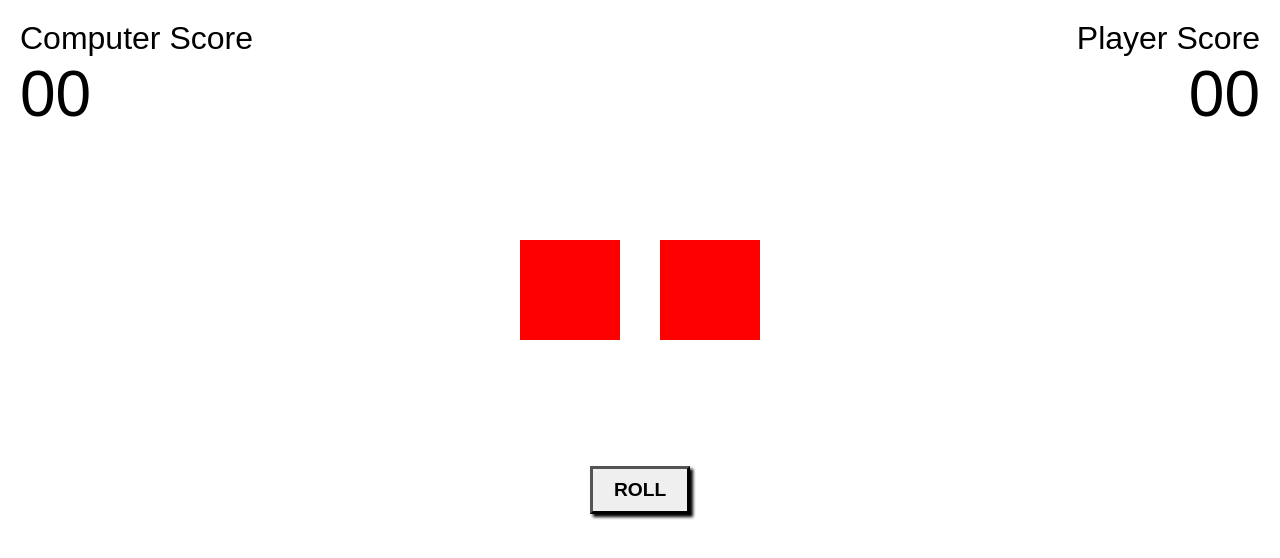
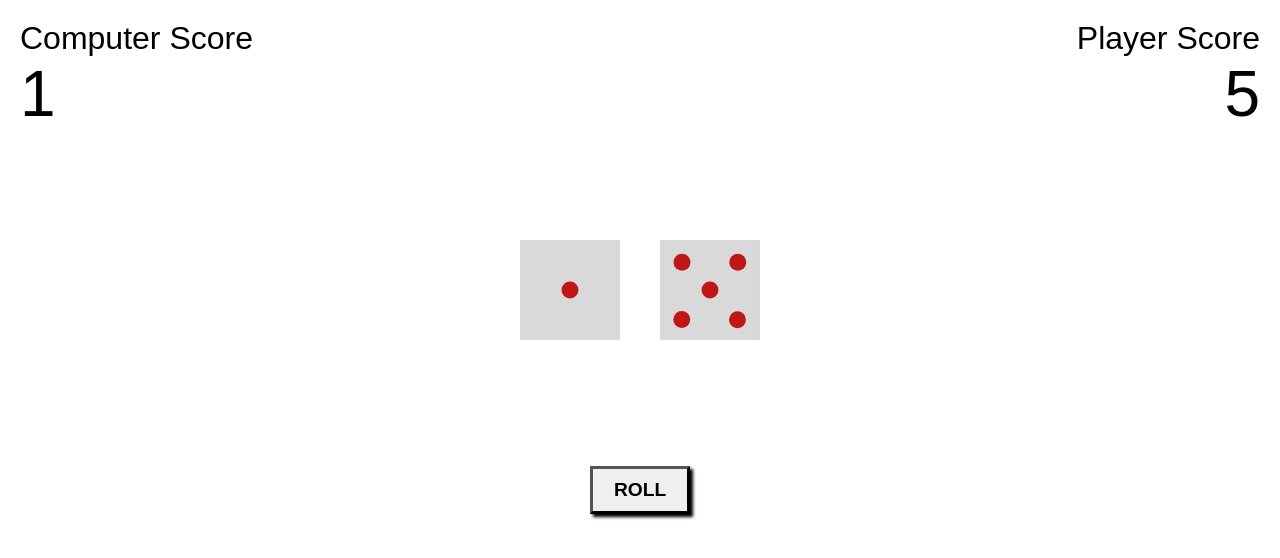
Before and after one commit to nymur-rahman-nyar/DiceGame, a plain HTML site: page game.html in a window 1280 px wide. Both pictures are taken after a click on the button "ROLL". Drawn offline with Linux system fonts and the light colour scheme.

Commit message:
added the backend game functionality

```diff
--- a/game.html
+++ b/game.html
@@ -21,10 +21,14 @@
         </div>
         <div id="dice_container">
             <div id="dice_one_container">
-                <div id="dice_one"></div>
+                <div id="dice_one">
+                    <img id="img_cmput_dice" src="images/dice_four.svg" alt="">
+                </div>
             </div>
             <div id="dice_two_container">
-                <div id="dice_two"></div>
+                <div id="dice_two">
+                    <img id="img_player_dice" src="images/dice_two.svg" alt="">
+                </div>
             </div>
         </div>
         <div id="button_roll_container">
--- a/js/game.js
+++ b/js/game.js
@@ -0,0 +1,63 @@
+// import the roll button
+
+const roll_button = document.getElementById("roll_button");
+const img_cmput_dice = document.getElementById("img_cmput_dice");
+const img_player_dice = document.getElementById("img_player_dice");
+
+// we are getting the score counter here
+const computer_score = document.getElementById("computer_score");
+const player_score = document.getElementById("player_score");
+// scores
+
+let c_score = 0;
+let p_score = 0;
+
+roll_button.addEventListener('click', () => {game(img_cmput_dice, img_player_dice)});
+
+
+
+function game(par_img, play_img){
+
+
+
+
+    var list = ['one', 'two', 'three', 'four', 'five', 'six'];
+    var random_dice = getRandomInt(0,6);
+    var random_dice2 = getRandomInt(0,6);
+
+    c_score = c_score + random_dice+1;
+    p_score = p_score + random_dice2+1;
+
+    par_img.src = `images/dice_${list[random_dice]}.svg`;
+    play_img.src = `images/dice_${list[random_dice2]}.svg`;
+
+
+
+    // updating the scores
+
+    computer_score.innerHTML = c_score
+    player_score.innerHTML= p_score
+
+    if(c_score >= 100 || p_score >= 100){
+        if(c_score >= 100){
+            alert("Computer Won!");
+        }
+        else{
+            alert("Player Won!");
+        }
+        c_score = 0;
+        p_score = 0;
+    }
+
+
+
+
+};
+
+
+
+function getRandomInt(min, max) {
+    min = Math.ceil(min);
+    max = Math.floor(max);
+    return Math.floor(Math.random() * (max - min) + min);
+}
```
